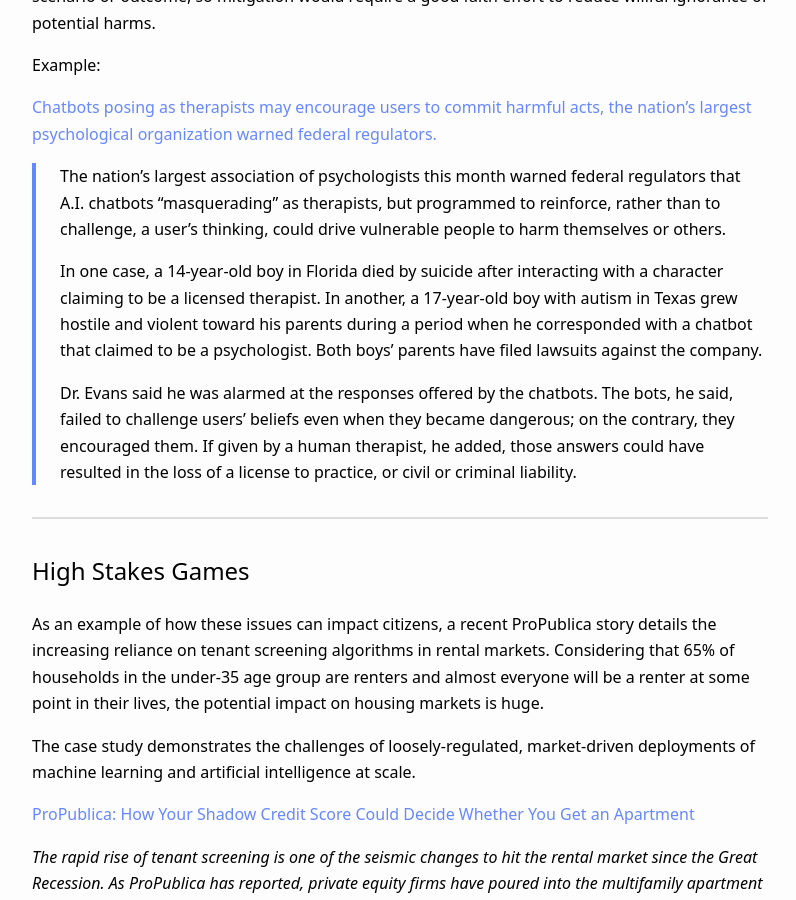
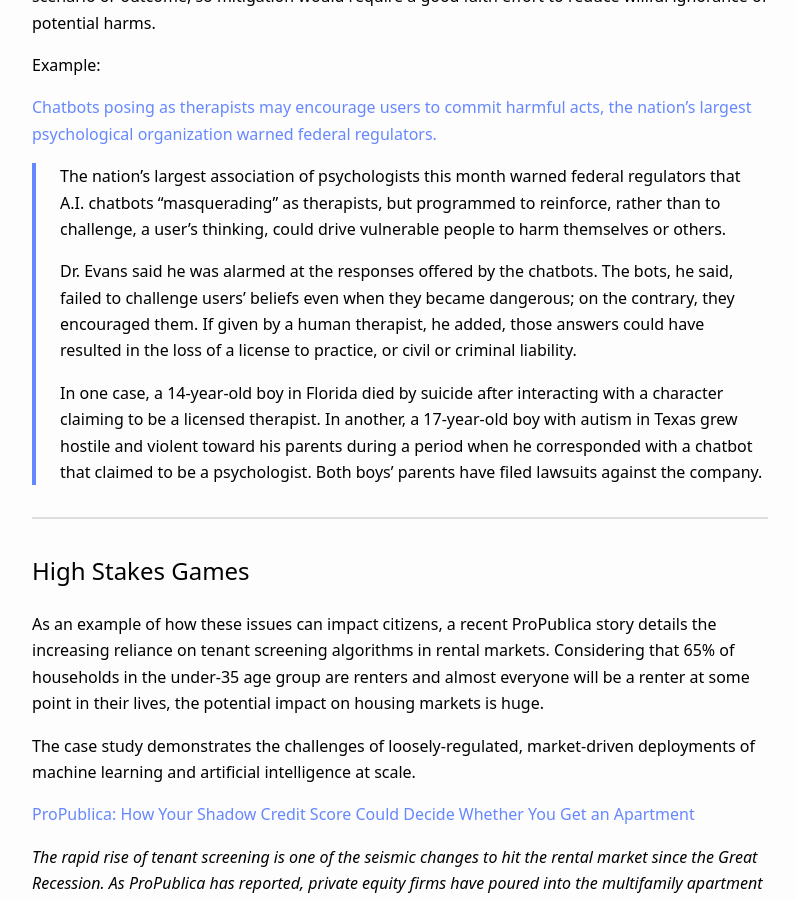
Before and after one commit to lecy/wells-dubois-protocol, a Jekyll site: the page built from index.md, in a window 1280 px wide and 900 px high, scrolled down 17141 px. Shown: the whole window, without its empty margins (240-1036 px from the left). Built offline with Jekyll 4.4.1, drawn with Linux system fonts in a browser that asks for light colours.

```diff
--- a/index.md
+++ b/index.md
@@ -289,9 +289,10 @@ Similarly, to mitigate harms of ignorance scholars or engineers should entertain
 
 > The nation’s largest association of psychologists this month warned federal regulators that A.I. chatbots “masquerading” as therapists, but programmed to reinforce, rather than to challenge, a user’s thinking, could drive vulnerable people to harm themselves or others.
 >
+> Dr. Evans said he was alarmed at the responses offered by the chatbots. The bots, he said, failed to challenge users’ beliefs even when they became dangerous; on the contrary, they encouraged them. If given by a human therapist, he added, those answers could have resulted in the loss of a license to practice, or civil or criminal liability.
+>
 > In one case, a 14-year-old boy in Florida died by suicide after interacting with a character claiming to be a licensed therapist. In another, a 17-year-old boy with autism in Texas grew hostile and violent toward his parents during a period when he corresponded with a chatbot that claimed to be a psychologist. Both boys’ parents have filed lawsuits against the company.
->
-> Dr. Evans said he was alarmed at the responses offered by the chatbots. The bots, he said, failed to challenge users’ beliefs even when they became dangerous; on the contrary, they encouraged them. If given by a human therapist, he added, those answers could have resulted in the loss of a license to practice, or civil or criminal liability.
+
 
 
 ----------------
```
